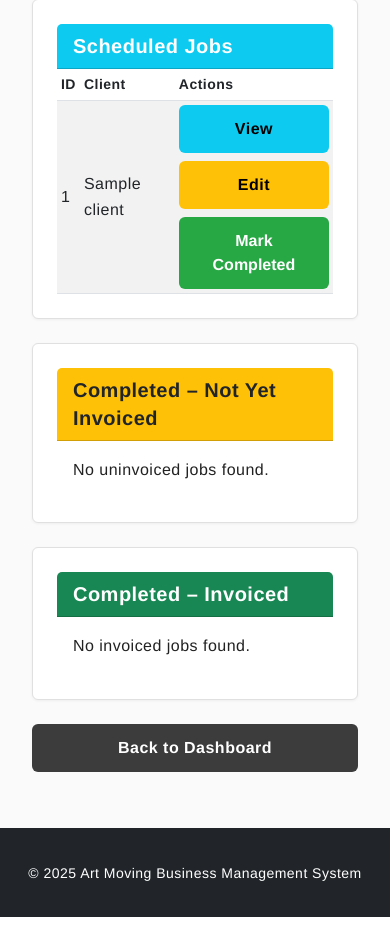
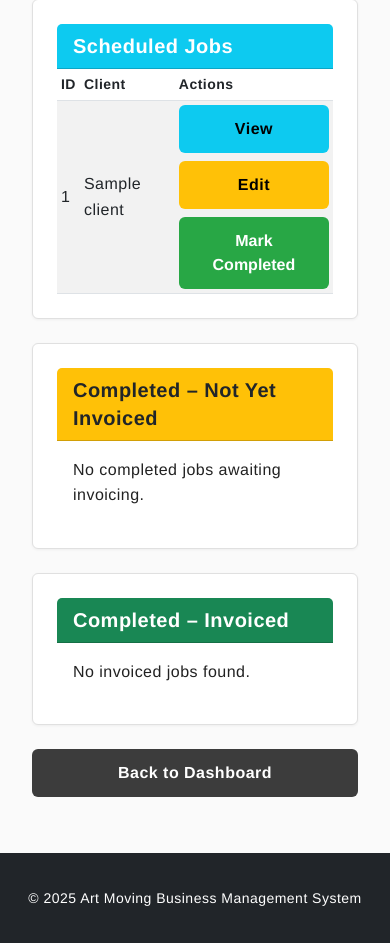
Before and after one commit to mattyray/art_moving_buisness, a Django app: page /workorders/ in a window 390 px wide. Shown: the part 620-1563 px from the top of the page. Before the commit the page ends 1537 px from the top, so only its background shows below. Run offline with Django 5.2, Linux system fonts and the light colour scheme; a user stored in the database is signed in; tables that the repository leaves empty hold one stand-in row (values such as "Sample post"); some libraries are stand-ins or nearby versions; some web fonts are replaced.

Commit message:
Refactor work order list UI: add linked headers, improve mobile responsiveness, and split completed jobs by invoiced status

```diff
--- a/templates/workorders/workorder_list.html
+++ b/templates/workorders/workorder_list.html
@@ -1,5 +1,6 @@
 {% extends "base.html" %}
 {% block title %}Work Orders{% endblock %}
+
 {% block content %}
 <div class="container">
   <h2 class="mb-4">Work Orders</h2>
@@ -7,44 +8,35 @@
   <!-- Navigation Buttons -->
   <div class="mb-4 text-center">
     <div class="d-flex flex-column flex-sm-row justify-content-center gap-2">
-      <a href="{% url 'pending_jobs' %}" class="btn btn-outline-primary w-100 w-sm-auto">Pending Jobs</a>
-      <a href="{% url 'scheduled_jobs' %}" class="btn btn-outline-primary w-100 w-sm-auto">Scheduled Jobs</a>
-      <a href="{% url 'completed_jobs' %}" class="btn btn-outline-primary w-100 w-sm-auto">Completed Jobs</a>
-      <a href="{% url 'workorder_create' %}" class="btn btn-outline-primary w-100 w-sm-auto">New Work Order</a>
+      <a href="{% url 'pending_jobs' %}" class="btn btn-outline-primary w-100">Pending Jobs</a>
+      <a href="{% url 'scheduled_jobs' %}" class="btn btn-outline-primary w-100">Scheduled Jobs</a>
+      <a href="{% url 'completed_jobs' %}" class="btn btn-outline-primary w-100">Completed Jobs</a>
+      <a href="{% url 'workorder_create' %}" class="btn btn-outline-primary w-100">New Work Order</a>
     </div>
   </div>
 
-  <!-- Pending Jobs Section -->
+  <!-- Pending Jobs -->
   <div class="card mb-4">
-    <div class="card-header bg-secondary text-white">
-      <h5 class="mb-0">Pending Jobs</h5>
+    <div class="card-header bg-secondary text-white position-relative">
+      <h5 class="mb-0">
+        <a href="{% url 'pending_jobs' %}" class="stretched-link text-white text-decoration-none">Pending Jobs</a>
+      </h5>
     </div>
     <div class="card-body p-0">
       {% if pending_jobs %}
       <div class="table-responsive">
         <table class="table table-sm table-striped align-middle mb-0">
-          <thead class="small">
-            <tr>
-              <th>ID</th>
-              <th>Client</th>
-              <th class="d-none d-md-table-cell">Description</th>
-              <th>Actions</th>
-            </tr>
-          </thead>
+          <thead class="small"><tr><th>ID</th><th>Client</th><th class="d-none d-md-table-cell">Description</th><th>Actions</th></tr></thead>
           <tbody>
             {% for job in pending_jobs %}
             <tr>
               <td>{{ job.id }}</td>
               <td>{{ job.client.name }}</td>
-              <td class="d-none d-md-table-cell text-truncate" style="max-width:200px;">
-                {{ job.job_description|truncatewords:10 }}
-              </td>
+              <td class="d-none d-md-table-cell text-truncate" style="max-width:200px;">{{ job.job_description|truncatewords:10 }}</td>
               <td>
                 <div class="d-flex flex-column flex-sm-row gap-2">
-                  <a href="{% url 'workorder_detail' job.id %}"
-                     class="btn btn-sm btn-info w-100 w-sm-auto">View</a>
-                  <a href="{% url 'workorder_edit' job.id %}"
-                     class="btn btn-sm btn-warning w-100 w-sm-auto">Edit / Schedule</a>
+                  <a href="{% url 'workorder_detail' job.id %}" class="btn btn-sm btn-info w-100">View</a>
+                  <a href="{% url 'workorder_edit' job.id %}" class="btn btn-sm btn-warning w-100">Edit / Schedule</a>
                 </div>
               </td>
             </tr>
@@ -52,45 +44,33 @@
           </tbody>
         </table>
       </div>
-      {% else %}
-      <p class="p-3 mb-0">No pending jobs found.</p>
-      {% endif %}
+      {% else %}<p class="p-3 mb-0">No pending jobs found.</p>{% endif %}
     </div>
   </div>
 
-  <!-- Scheduled Jobs Section -->
+  <!-- Scheduled Jobs -->
   <div class="card mb-4">
-    <div class="card-header bg-info text-white">
-      <h5 class="mb-0">Scheduled Jobs</h5>
+    <div class="card-header bg-info text-white position-relative">
+      <h5 class="mb-0">
+        <a href="{% url 'scheduled_jobs' %}" class="stretched-link text-white text-decoration-none">Scheduled Jobs</a>
+      </h5>
     </div>
     <div class="card-body p-0">
       {% if scheduled_jobs %}
       <div class="table-responsive">
         <table class="table table-sm table-striped align-middle mb-0">
-          <thead class="small">
-            <tr>
-              <th>ID</th>
-              <th>Client</th>
-              <th class="d-none d-md-table-cell">Description</th>
-              <th>Actions</th>
-            </tr>
-          </thead>
+          <thead class="small"><tr><th>ID</th><th>Client</th><th class="d-none d-md-table-cell">Description</th><th>Actions</th></tr></thead>
           <tbody>
             {% for job in scheduled_jobs %}
             <tr>
               <td>{{ job.id }}</td>
               <td>{{ job.client.name }}</td>
-              <td class="d-none d-md-table-cell text-truncate" style="max-width:200px;">
-                {{ job.job_description|truncatewords:10 }}
-              </td>
+              <td class="d-none d-md-table-cell text-truncate" style="max-width:200px;">{{ job.job_description|truncatewords:10 }}</td>
               <td>
                 <div class="d-flex flex-column flex-sm-row gap-2">
-                  <a href="{% url 'workorder_detail' job.id %}"
-                     class="btn btn-sm btn-info w-100 w-sm-auto">View</a>
-                  <a href="{% url 'workorder_edit' job.id %}"
-                     class="btn btn-sm btn-warning w-100 w-sm-auto">Edit</a>
-                  <form method="post" action="{% url 'mark_completed' job.id %}" class="w-100 w-sm-auto">
-                    {% csrf_token %}
+                  <a href="{% url 'workorder_detail' job.id %}" class="btn btn-sm btn-info w-100">View</a>
+                  <a href="{% url 'workorder_edit' job.id %}" class="btn btn-sm btn-warning w-100">Edit</a>
+                  <form method="post" action="{% url 'mark_completed' job.id %}" class="w-100">{% csrf_token %}
                     <button type="submit" class="btn btn-sm btn-success w-100">Mark Completed</button>
                   </form>
                 </div>
@@ -100,124 +80,94 @@
           </tbody>
         </table>
       </div>
-      {% else %}
-      <p class="p-3 mb-0">No scheduled jobs found.</p>
-      {% endif %}
+      {% else %}<p class="p-3 mb-0">No scheduled jobs found.</p>{% endif %}
     </div>
   </div>
 
-  <!-- Completed Jobs Section -->
   <!-- Completed – Not Yet Invoiced -->
   <div class="card mb-4">
-  <div class="card-header bg-warning text-dark">
-    <h5 class="mb-0">Completed – Not Yet Invoiced</h5>
+    <div class="card-header bg-warning text-dark position-relative">
+      <h5 class="mb-0">
+        <a href="{% url 'completed_jobs' %}" class="stretched-link text-dark text-decoration-none">Completed – Not Yet Invoiced</a>
+      </h5>
     </div>
     <div class="card-body p-0">
-    {% if completed_jobs %}
-      {% with completed_jobs|dictsortreversed:"completed_at" as sorted_jobs %}
+      {% if completed_uninvoiced_jobs %}
       <div class="table-responsive">
         <table class="table table-sm table-striped align-middle mb-0">
-          <thead class="small">
-            <tr>
-              <th>ID</th>
-              <th>Client</th>
-              <th class="d-none d-md-table-cell">Description</th>
-              <th>Actions</th>
-            </tr>
-          </thead>
+          <thead class="small"><tr><th>ID</th><th>Client</th><th class="d-none d-md-table-cell">Description</th><th>Actions</th></tr></thead>
           <tbody>
-            {% for job in sorted_jobs %}
-              {% if not job.invoiced %}
+            {% for job in completed_uninvoiced_jobs %}
             <tr>
               <td>{{ job.id }}</td>
               <td>{{ job.client.name }}</td>
-                <td class="d-none d-md-table-cell text-truncate" style="max-width:200px;">
-                  {{ job.job_description|truncatewords:10 }}
-                </td>
+              <td class="d-none d-md-table-cell text-truncate" style="max-width:200px;">{{ job.job_description|truncatewords:10 }}</td>
               <td>
                 <div class="d-flex flex-column flex-sm-row gap-2">
-                    <a href="{% url 'workorder_detail' job.id %}" class="btn btn-sm btn-info w-100 w-sm-auto">View</a>
-                    <a href="{% url 'workorder_edit' job.id %}" class="btn btn-sm btn-warning w-100 w-sm-auto">Edit</a>
-                    <button type="button" class="btn btn-sm btn-primary w-100 w-sm-auto"
-                            onclick="createInvoice({{ job.id }})">Create Invoice</button>
+                  <a href="{% url 'workorder_detail' job.id %}" class="btn btn-sm btn-info w-100">View</a>
+                  <a href="{% url 'workorder_edit' job.id %}" class="btn btn-sm btn-warning w-100">Edit</a>
+                  <form method="get" action="{% url 'invoice_create' %}" class="w-100">
+                    <input type="hidden" name="work_order" value="{{ job.id }}">
+                    <button type="submit" class="btn btn-sm btn-primary w-100">Create Invoice</button>
+                  </form>
                 </div>
               </td>
             </tr>
-              {% endif %}
             {% endfor %}
           </tbody>
         </table>
       </div>
-      {% endwith %}
-    {% else %}
-      <p class="p-3 mb-0">No uninvoiced jobs found.</p>
-    {% endif %}
+      {% else %}<p class="p-3 mb-0">No completed jobs awaiting invoicing.</p>{% endif %}
     </div>
   </div>
 
   <!-- Completed – Invoiced -->
   <div class="card mb-4">
-  <div class="card-header bg-success text-white">
-    <h5 class="mb-0">Completed – Invoiced</h5>
+    <div class="card-header bg-success text-white position-relative">
+      <h5 class="mb-0">
+        <a href="{% url 'completed_jobs' %}" class="stretched-link text-white text-decoration-none">Completed – Invoiced</a>
+      </h5>
     </div>
     <div class="card-body p-0">
-    {% if completed_jobs %}
-      {% with completed_jobs|dictsortreversed:"completed_at" as sorted_jobs %}
+      {% if completed_invoiced_jobs %}
       <div class="table-responsive">
         <table class="table table-sm table-striped align-middle mb-0">
-          <thead class="small">
-            <tr>
-              <th>ID</th>
-              <th>Client</th>
-              <th class="d-none d-md-table-cell">Description</th>
-              <th>Actions</th>
-            </tr>
-          </thead>
+          <thead class="small"><tr><th>ID</th><th>Client</th><th class="d-none d-md-table-cell">Description</th><th>Actions</th></tr></thead>
           <tbody>
-            {% for job in sorted_jobs %}
-              {% if job.invoiced %}
+            {% for job in completed_invoiced_jobs %}
             <tr>
               <td>{{ job.id }}</td>
               <td>{{ job.client.name }}</td>
-                <td class="d-none d-md-table-cell text-truncate" style="max-width:200px;">
-                  {{ job.job_description|truncatewords:10 }}
-                </td>
+              <td class="d-none d-md-table-cell text-truncate" style="max-width:200px;">{{ job.job_description|truncatewords:10 }}</td>
               <td>
                 <div class="d-flex flex-column flex-sm-row gap-2">
-                    <a href="{% url 'workorder_detail' job.id %}" class="btn btn-sm btn-info w-100 w-sm-auto">View</a>
-                    <a href="{% url 'workorder_edit' job.id %}" class="btn btn-sm btn-warning w-100 w-sm-auto">Edit</a>
+                  <a href="{% url 'workorder_detail' job.id %}" class="btn btn-sm btn-info w-100">View</a>
+                  <a href="{% url 'workorder_edit' job.id %}" class="btn btn-sm btn-warning w-100">Edit</a>
                 </div>
               </td>
             </tr>
-              {% endif %}
             {% endfor %}
           </tbody>
         </table>
       </div>
-      {% endwith %}
-    {% else %}
-      <p class="p-3 mb-0">No invoiced jobs found.</p>
-    {% endif %}
+      {% else %}<p class="p-3 mb-0">No invoiced jobs found.</p>{% endif %}
     </div>
   </div>
 
-
-  <!-- Back to Dashboard Button -->
+  <!-- Back to Dashboard -->
   <div class="text-center">
-    <a href="{% url 'home' %}" class="btn btn-secondary w-100 w-sm-auto">Back to Dashboard</a>
+    <a href="{% url 'home' %}" class="btn btn-secondary w-100">Back to Dashboard</a>
   </div>
 </div>
+{% endblock %}
 
 {% block extra_js %}
 <script>
 function createInvoice(jobId) {
-  const review = confirm(
-    "Would you like to review/edit this job before creating an invoice?"
-  );
+  const review = confirm("Would you like to review/edit this job before creating an invoice?");
   window.location.href = review
     ? `/workorders/edit/${jobId}/`
     : `/invoices/create/?work_order=${jobId}`;
 }
 </script>
 {% endblock %}
-{% endblock %}
```
Lines whose indentation alone changed are shown as unchanged.
